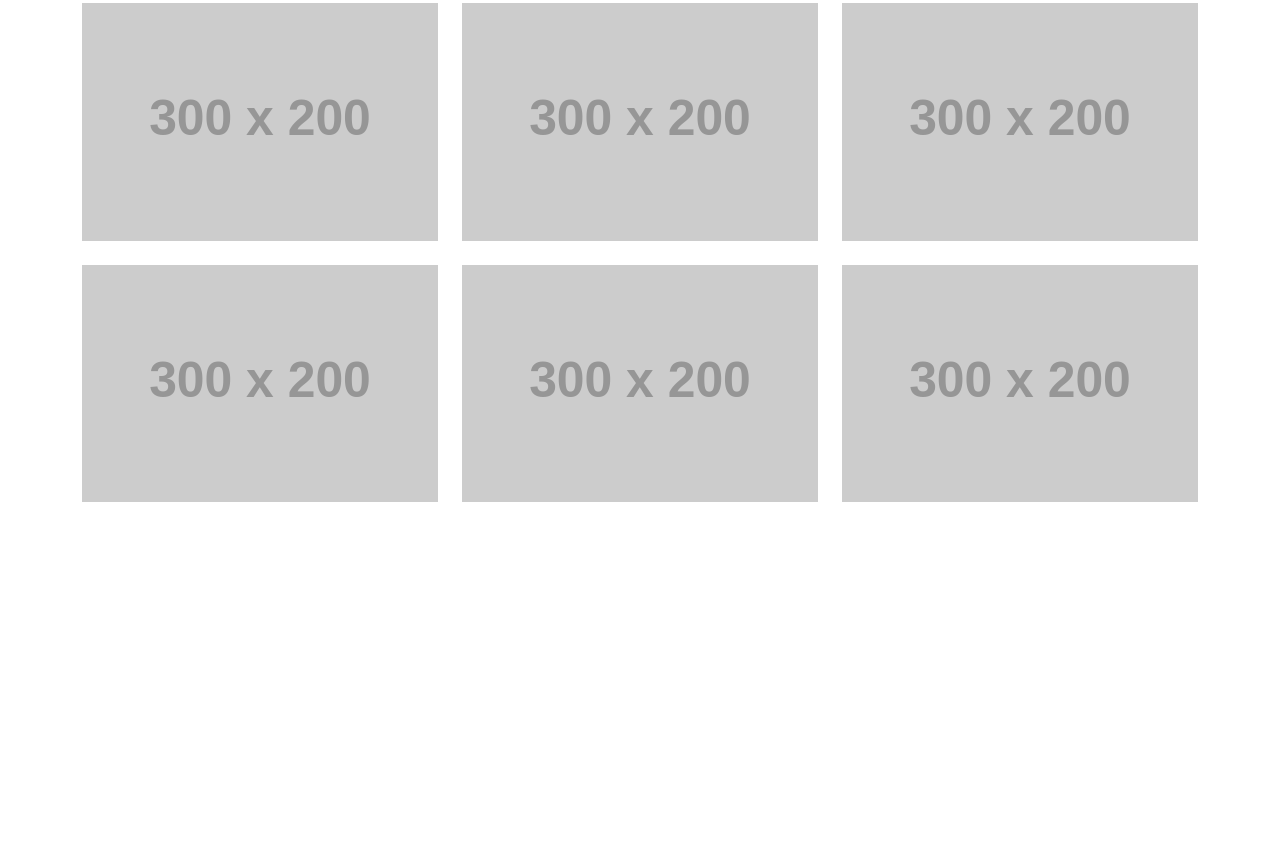
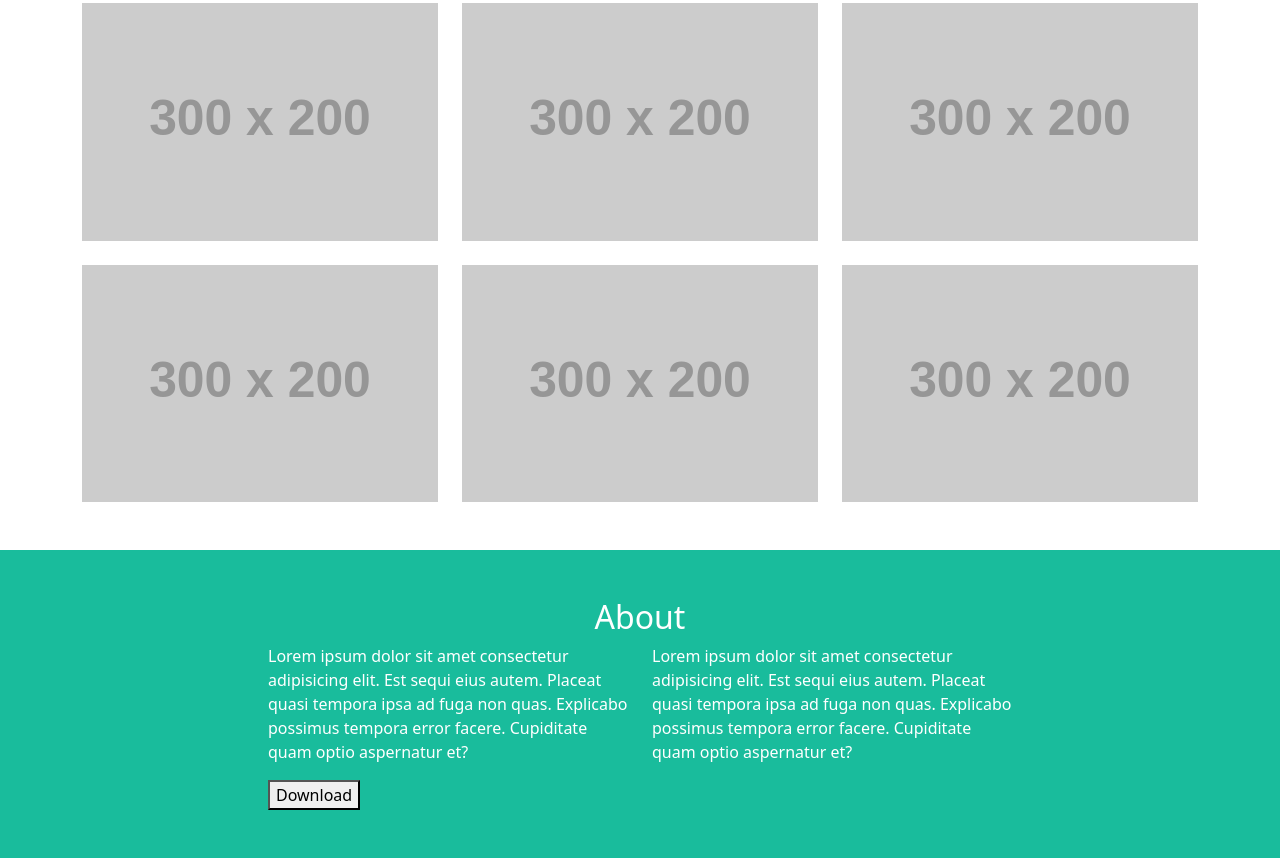
Before and after one commit to smboolean63/html-css-bootstrap-freelancer, a plain HTML site: page index.html in a window 1280 px wide. Shown: the part 655-1513 px from the top of the page. Before the commit the page ends 1205 px from the top, so only its background shows below. Drawn offline with nearby package versions, Linux system fonts and the light colour scheme; placeholder pictures from the web are drawn by us.

```diff
--- a/css/style.css
+++ b/css/style.css
@@ -1,3 +1,11 @@
+/*----------------------
+    CONTAINERS
+-----------------------*/
+.wrapper-small {
+    width: 60%;
+    margin: auto;
+}
+
 /*----------------------
     COLORS
 -----------------------*/
@@ -7,6 +15,13 @@
 }
 .bg-secondary-color {
     background-color: #2C3E4F;
+}
+
+/*----------------------
+    TYPO
+-----------------------*/
+h2 {
+    text-align: center;
 }
 
 /*----------------------
@@ -35,3 +50,7 @@
 .portfolio img {
     width: 100%;
 }
+
+.about {
+    color: #fff;
+}
--- a/index.html
+++ b/index.html
@@ -85,6 +85,24 @@
                 </div>
             </section>
             <!-- /sezione portfolio -->
+            <!-- sezione about -->
+            <section class="py-5 bg-primary-color about">
+                <div class="wrapper-small">
+                    <div class="container-fluid">
+                        <h2>About</h2>
+                        <div class="row">
+                            <div class="col-12 col-md-6">
+                                <p>Lorem ipsum dolor sit amet consectetur adipisicing elit. Est sequi eius autem. Placeat quasi tempora ipsa ad fuga non quas. Explicabo possimus tempora error facere. Cupiditate quam optio aspernatur et?</p>
+                            </div>
+                            <div class="col-12 col-md-6">
+                                <p>Lorem ipsum dolor sit amet consectetur adipisicing elit. Est sequi eius autem. Placeat quasi tempora ipsa ad fuga non quas. Explicabo possimus tempora error facere. Cupiditate quam optio aspernatur et?</p>
+                            </div>
+                        </div>
+                        <button>Download</button>
+                    </div>
+                </div>
+            </section>
+            <!-- /sezione about -->
         </main>
         <script src="https://cdn.jsdelivr.net/npm/bootstrap@5.1.3/dist/js/bootstrap.bundle.min.js" integrity="sha384-ka7Sk0Gln4gmtz2MlQnikT1wXgYsOg+OMhuP+IlRH9sENBO0LRn5q+8nbTov4+1p" crossorigin="anonymous"></script>
     </body>
```
